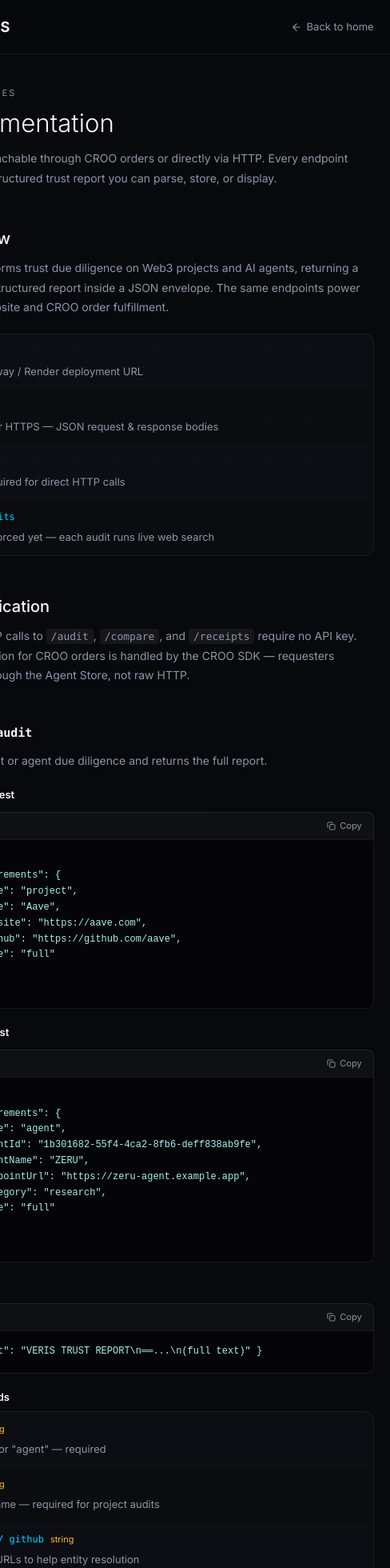
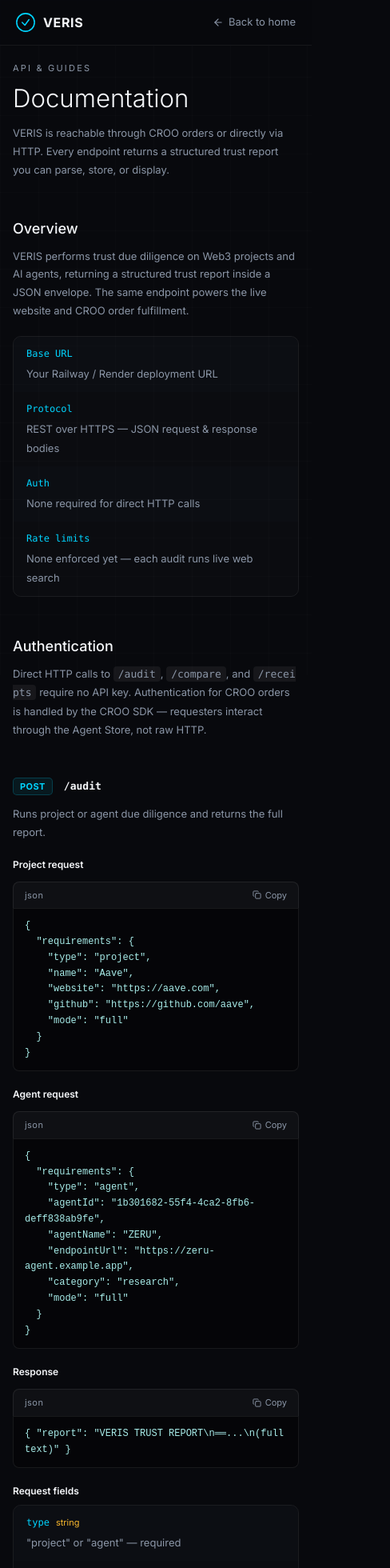
Before and after one commit to PreciousNoah/veris-site, a React (Vite) app: page /docs in a window 390 px wide. Shown: the top 1960 px of the page at 80% size, 488 px wide, since content can reach past the window. Built offline with nearby package versions, Linux system fonts and the light colour scheme.

Commit message:
Refactor DocsPage for improved responsiveness and layout

```diff
--- a/src/pages/DocsPage.tsx
+++ b/src/pages/DocsPage.tsx
@@ -1,7 +1,7 @@
 import { useState } from "react";
 import { motion } from "framer-motion";
 import { Link } from "wouter";
-import { ArrowLeft, Copy, Check } from "lucide-react";
+import { ArrowLeft, Copy, Check, Menu, X } from "lucide-react";
 import "@/veris.css";
 
 function VerisMark() {
@@ -21,11 +21,12 @@ function CodeBlock({ code, lang = "json" }: { code: string; lang?: string }) {
     setTimeout(() => setCopied(false), 1500);
   };
   return (
-    <div style={{ position: "relative", marginTop: 12, marginBottom: 4 }}>
+    <div style={{ position: "relative", marginTop: 12, marginBottom: 4, width: "100%" }}>
       <div style={{
         display: "flex", justifyContent: "space-between", alignItems: "center",
         background: "rgba(255,255,255,0.03)", borderRadius: "8px 8px 0 0",
-        padding: "8px 14px", border: "1px solid rgba(255,255,255,0.08)", borderBottom: "none"
+        padding: "8px 14px", border: "1px solid rgba(255,255,255,0.08)", borderBottom: "none",
+        flexWrap: "wrap", gap: 4,
       }}>
         <span style={{ fontSize: 11, color: "#8B96A7", letterSpacing: "0.04em" }}>{lang}</span>
         <button onClick={handleCopy} style={{
@@ -39,11 +40,11 @@ function CodeBlock({ code, lang = "json" }: { code: string; lang?: string }) {
       </div>
       <pre style={{
         background: "rgba(0,0,0,0.35)", border: "1px solid rgba(255,255,255,0.08)",
-        borderRadius: "0 0 8px 8px", padding: 16, margin: 0,
+        borderRadius: "0 0 8px 8px", padding: "12px 14px", margin: 0,
         fontSize: 12, color: "#A8EDEA",
         overflowX: "auto", overflowY: "hidden",
         fontFamily: "monospace", lineHeight: 1.65,
-        whiteSpace: "pre", wordBreak: "normal",
+        whiteSpace: "pre-wrap", wordBreak: "break-word",
         maxWidth: "100%", boxSizing: "border-box" as const,
       }}>
         {code}
@@ -67,15 +68,14 @@ function MethodBadge({ method }: { method: string }) {
   );
 }
 
-// Stacked table row — always stacks on mobile, label on top, value below
 function InfoRow({ label, value, i }: { label: string; value: string; i: number }) {
   return (
     <div style={{
       padding: "12px 16px",
       background: i % 2 === 0 ? "rgba(17,20,26,0.5)" : "rgba(17,20,26,0.3)",
     }}>
-      <code style={{ fontSize: 12, color: "#00D4FF", display: "block", marginBottom: 3 }}>{label}</code>
-      <span style={{ fontSize: 13, color: "#8B96A7", lineHeight: 1.5 }}>{value}</span>
+      <code style={{ fontSize: 12, color: "#00D4FF", display: "block", marginBottom: 3, wordBreak: "break-word" }}>{label}</code>
+      <span style={{ fontSize: 13, color: "#8B96A7", lineHeight: 1.5, wordBreak: "break-word" }}>{value}</span>
     </div>
   );
 }
@@ -87,10 +87,10 @@ function FieldRow({ name, type, desc, i }: { name: string; type: string; desc: s
       background: i % 2 === 0 ? "rgba(17,20,26,0.5)" : "rgba(17,20,26,0.3)",
     }}>
       <div style={{ display: "flex", alignItems: "center", gap: 8, marginBottom: 3, flexWrap: "wrap" }}>
-        <code style={{ fontSize: 12, color: "#00D4FF" }}>{name}</code>
+        <code style={{ fontSize: 12, color: "#00D4FF", wordBreak: "break-word" }}>{name}</code>
         <span style={{ fontSize: 11, color: "#FBB92D" }}>{type}</span>
       </div>
-      <span style={{ fontSize: 13, color: "#8B96A7", lineHeight: 1.5 }}>{desc}</span>
+      <span style={{ fontSize: 13, color: "#8B96A7", lineHeight: 1.5, wordBreak: "break-word" }}>{desc}</span>
     </div>
   );
 }
@@ -101,8 +101,8 @@ function SchemaRow({ pattern, desc, i }: { pattern: string; desc: string; i: num
       padding: "12px 16px",
       background: i % 2 === 0 ? "rgba(17,20,26,0.5)" : "rgba(17,20,26,0.3)",
     }}>
-      <code style={{ fontSize: 12, color: "#5EEAD4", display: "block", marginBottom: 3, wordBreak: "break-all" }}>{pattern}</code>
-      <span style={{ fontSize: 13, color: "#8B96A7" }}>{desc}</span>
+      <code style={{ fontSize: 12, color: "#5EEAD4", display: "block", marginBottom: 3, wordBreak: "break-word" }}>{pattern}</code>
+      <span style={{ fontSize: 13, color: "#8B96A7", wordBreak: "break-word" }}>{desc}</span>
     </div>
   );
 }
@@ -114,7 +114,7 @@ function ErrorRow({ code, desc, i }: { code: string; desc: string; i: number })
       background: i % 2 === 0 ? "rgba(17,20,26,0.5)" : "rgba(17,20,26,0.3)",
     }}>
       <code style={{ fontSize: 13, fontWeight: 700, color: "#FF6B6B", display: "block", marginBottom: 3 }}>{code}</code>
-      <span style={{ fontSize: 13, color: "#8B96A7" }}>{desc}</span>
+      <span style={{ fontSize: 13, color: "#8B96A7", wordBreak: "break-word" }}>{desc}</span>
     </div>
   );
 }
@@ -128,11 +128,11 @@ function TableWrap({ children }: { children: React.ReactNode }) {
 }
 
 function SectionTitle({ children }: { children: React.ReactNode }) {
-  return <h2 style={{ fontSize: 20, fontWeight: 500, margin: "0 0 10px", wordBreak: "break-word" }}>{children}</h2>;
+  return <h2 style={{ fontSize: "clamp(18px, 4vw, 20px)", fontWeight: 500, margin: "0 0 10px", wordBreak: "break-word" }}>{children}</h2>;
 }
 
 function Body({ children, mb = 20 }: { children: React.ReactNode; mb?: number }) {
-  return <p style={{ color: "#8B96A7", fontSize: 14, lineHeight: 1.75, margin: `0 0 ${mb}px`, wordBreak: "break-word" }}>{children}</p>;
+  return <p style={{ color: "#8B96A7", fontSize: "clamp(13px, 2vw, 14px)", lineHeight: 1.75, margin: `0 0 ${mb}px`, wordBreak: "break-word" }}>{children}</p>;
 }
 
 function IC({ text }: { text: string }) {
@@ -143,7 +143,7 @@ function EndpointHead({ method, path }: { method: string; path: string }) {
   return (
     <div style={{ display: "flex", alignItems: "center", flexWrap: "wrap", gap: 6, marginBottom: 12 }}>
       <MethodBadge method={method} />
-      <code style={{ fontSize: 15, fontWeight: 600, wordBreak: "break-all" }}>{path}</code>
+      <code style={{ fontSize: "clamp(13px, 3vw, 15px)", fontWeight: 600, wordBreak: "break-all" }}>{path}</code>
     </div>
   );
 }
@@ -161,9 +161,11 @@ const SECTIONS = [
 
 export default function DocsPage() {
   const [active, setActive] = useState("overview");
+  const [mobileMenuOpen, setMobileMenuOpen] = useState(false);
 
   const scrollTo = (id: string) => {
     setActive(id);
+    setMobileMenuOpen(false);
     document.getElementById(id)?.scrollIntoView({ behavior: "smooth", block: "start" });
   };
 
@@ -173,39 +175,92 @@ export default function DocsPage() {
       background: "#08090D",
       color: "#F5F7FA",
       fontFamily: "Inter, sans-serif",
-      overflowX: "hidden",  /* prevents any child from causing page-level horizontal scroll */
+      overflowX: "hidden",
+      width: "100%",
     }}>
 
       {/* ── NAV ── */}
       <nav style={{
         display: "flex", alignItems: "center", justifyContent: "space-between",
-        padding: "20px 20px",
+        padding: "16px 20px",
         borderBottom: "1px solid rgba(255,255,255,0.06)",
-        position: "sticky", top: 0, zIndex: 10,
+        position: "sticky", top: 0, zIndex: 50,
         background: "rgba(8,9,13,0.85)", backdropFilter: "blur(16px)",
         boxSizing: "border-box", width: "100%",
       }}>
         <Link href="/" style={{ display: "flex", alignItems: "center", gap: 10, textDecoration: "none", flexShrink: 0 }}>
           <VerisMark />
-          <span style={{ fontWeight: 700, fontSize: 18, color: "#F5F7FA", letterSpacing: "0.04em" }}>VERIS</span>
+          <span style={{ fontWeight: 700, fontSize: "clamp(16px, 4vw, 18px)", color: "#F5F7FA", letterSpacing: "0.04em" }}>VERIS</span>
         </Link>
-        <Link href="/" style={{ display: "flex", alignItems: "center", gap: 6, color: "#8B96A7", fontSize: 13, textDecoration: "none", flexShrink: 0 }}>
-          <ArrowLeft size={14} /> Back to home
-        </Link>
+        <div style={{ display: "flex", alignItems: "center", gap: 12 }}>
+          <Link href="/" style={{ display: "flex", alignItems: "center", gap: 6, color: "#8B96A7", fontSize: 13, textDecoration: "none", flexShrink: 0 }}>
+            <ArrowLeft size={14} /> <span className="veris-back-label">Back to home</span>
+          </Link>
+          {/* Mobile menu toggle */}
+          <button
+            onClick={() => setMobileMenuOpen(!mobileMenuOpen)}
+            style={{
+              display: "none",
+              background: "rgba(255,255,255,0.05)",
+              border: "1px solid rgba(255,255,255,0.08)",
+              borderRadius: 8,
+              padding: "6px 8px",
+              cursor: "pointer",
+              color: "#F5F7FA",
+              alignItems: "center",
+              justifyContent: "center",
+            }}
+            className="veris-mobile-toggle"
+          >
+            {mobileMenuOpen ? <X size={20} /> : <Menu size={20} />}
+          </button>
+        </div>
       </nav>
 
-      {/* ── LAYOUT WRAPPER — no flex on mobile ── */}
+      {/* ── MOBILE SIDEBAR ── */}
+      {mobileMenuOpen && (
+        <div style={{
+          position: "fixed",
+          top: 64,
+          left: 0,
+          right: 0,
+          bottom: 0,
+          background: "rgba(8,9,13,0.98)",
+          backdropFilter: "blur(20px)",
+          zIndex: 40,
+          padding: "24px 20px",
+          overflowY: "auto",
+        }}>
+          <div style={{ display: "flex", flexDirection: "column", gap: 4 }}>
+            {SECTIONS.map((s) => (
+              <button key={s.id} onClick={() => scrollTo(s.id)} style={{
+                textAlign: "left",
+                background: active === s.id ? "rgba(0,212,255,0.06)" : "transparent",
+                border: "none",
+                borderLeft: `2px solid ${active === s.id ? "#00D4FF" : "transparent"}`,
+                color: active === s.id ? "#00D4FF" : "#8B96A7",
+                fontSize: 15, padding: "12px 16px", cursor: "pointer",
+                fontFamily: "inherit", borderRadius: "0 6px 6px 0",
+                width: "100%",
+              }}>
+                {s.label}
+              </button>
+            ))}
+          </div>
+        </div>
+      )}
+
+      {/* ── LAYOUT WRAPPER ── */}
       <div style={{
         maxWidth: 1100,
         margin: "0 auto",
-        padding: "40px 20px 120px",
+        padding: "clamp(20px, 4vw, 40px) clamp(16px, 3vw, 20px) 120px",
         boxSizing: "border-box",
         width: "100%",
       }}>
-        {/* On desktop the sidebar sits beside content via CSS class */}
         <div className="veris-docs-layout">
 
-          {/* SIDEBAR */}
+          {/* SIDEBAR - Desktop */}
           <aside className="veris-docs-sidebar">
             <div style={{ position: "sticky", top: 90 }}>
               <p style={{ fontSize: 11, letterSpacing: "0.15em", color: "#8B96A7", textTransform: "uppercase", marginBottom: 14 }}>
@@ -229,7 +284,7 @@ export default function DocsPage() {
             </div>
           </aside>
 
-          {/* MAIN — minWidth:0 stops flex children overflowing */}
+          {/* MAIN */}
           <main style={{ minWidth: 0, width: "100%", boxSizing: "border-box" }}>
             <motion.div initial={{ opacity: 0, y: 20 }} animate={{ opacity: 1, y: 0 }} transition={{ duration: 0.5 }}>
 
@@ -238,7 +293,7 @@ export default function DocsPage() {
                 <p style={{ fontSize: 11, letterSpacing: "0.2em", color: "#8B96A7", textTransform: "uppercase", marginBottom: 12 }}>
                   API & GUIDES
                 </p>
-                <h1 style={{ fontSize: "clamp(1.8rem, 8vw, 3rem)", fontWeight: 300, lineHeight: 1.15, margin: "0 0 14px", wordBreak: "break-word" }}>
+                <h1 style={{ fontSize: "clamp(28px, 8vw, 48px)", fontWeight: 300, lineHeight: 1.15, margin: "0 0 14px", wordBreak: "break-word" }}>
                   Documentation
                 </h1>
                 <Body>
@@ -250,7 +305,7 @@ export default function DocsPage() {
               {/* Overview */}
               <section id="overview" style={{ marginBottom: 48 }}>
                 <SectionTitle>Overview</SectionTitle>
-                <Body>VERIS performs trust due diligence on Web3 projects and AI agents, returning a plain-text structured report inside a JSON envelope. The same endpoints power the live website and CROO order fulfillment.</Body>
+                <Body>VERIS performs trust due diligence on Web3 projects and AI agents, returning a structured trust report inside a JSON envelope. The same endpoint powers the live website and CROO order fulfillment.</Body>
                 <TableWrap>
                   <InfoRow i={0} label="Base URL" value="Your Railway / Render deployment URL" />
                   <InfoRow i={1} label="Protocol" value="REST over HTTPS — JSON request & response bodies" />
@@ -270,7 +325,7 @@ export default function DocsPage() {
                 <EndpointHead method="POST" path="/audit" />
                 <Body>Runs project or agent due diligence and returns the full report.</Body>
 
-                <p style={{ fontSize: 13, fontWeight: 600, color: "#F5F7FA", margin: "20px 0 2px" }}>Project request</p>
+                <p style={{ fontSize: "clamp(12px, 2vw, 13px)", fontWeight: 600, color: "#F5F7FA", margin: "20px 0 2px" }}>Project request</p>
                 <CodeBlock code={`{
   "requirements": {
     "type": "project",
@@ -281,7 +336,7 @@ export default function DocsPage() {
   }
 }`} />
 
-                <p style={{ fontSize: 13, fontWeight: 600, color: "#F5F7FA", margin: "20px 0 2px" }}>Agent request</p>
+                <p style={{ fontSize: "clamp(12px, 2vw, 13px)", fontWeight: 600, color: "#F5F7FA", margin: "20px 0 2px" }}>Agent request</p>
                 <CodeBlock code={`{
   "requirements": {
     "type": "agent",
@@ -293,10 +348,10 @@ export default function DocsPage() {
   }
 }`} />
 
-                <p style={{ fontSize: 13, fontWeight: 600, color: "#F5F7FA", margin: "20px 0 2px" }}>Response</p>
+                <p style={{ fontSize: "clamp(12px, 2vw, 13px)", fontWeight: 600, color: "#F5F7FA", margin: "20px 0 2px" }}>Response</p>
                 <CodeBlock code={`{ "report": "VERIS TRUST REPORT\\n══...\\n(full text)" }`} />
 
-                <p style={{ fontSize: 13, fontWeight: 600, color: "#F5F7FA", margin: "20px 0 4px" }}>Request fields</p>
+                <p style={{ fontSize: "clamp(12px, 2vw, 13px)", fontWeight: 600, color: "#F5F7FA", margin: "20px 0 4px" }}>Request fields</p>
                 <TableWrap>
                   <FieldRow i={0} name="type" type="string" desc='"project" or "agent" — required' />
                   <FieldRow i={1} name="name" type="string" desc="Project name — required for project audits" />
@@ -380,7 +435,7 @@ export default function DocsPage() {
   "name": "Uniswap",
   "website": "https://uniswap.org"
 }`} />
-                <p style={{ color: "#8B96A7", fontSize: 13, lineHeight: 1.65, margin: "14px 0 0", wordBreak: "break-word" }}>
+                <p style={{ color: "#8B96A7", fontSize: "clamp(12px, 2vw, 13px)", lineHeight: 1.65, margin: "14px 0 0", wordBreak: "break-word" }}>
                   Payment, escrow, and on-chain delivery are handled by CROO on Base Mainnet.
                   VERIS delivers via <IC text="deliverOrder()" />.
                 </p>
```
